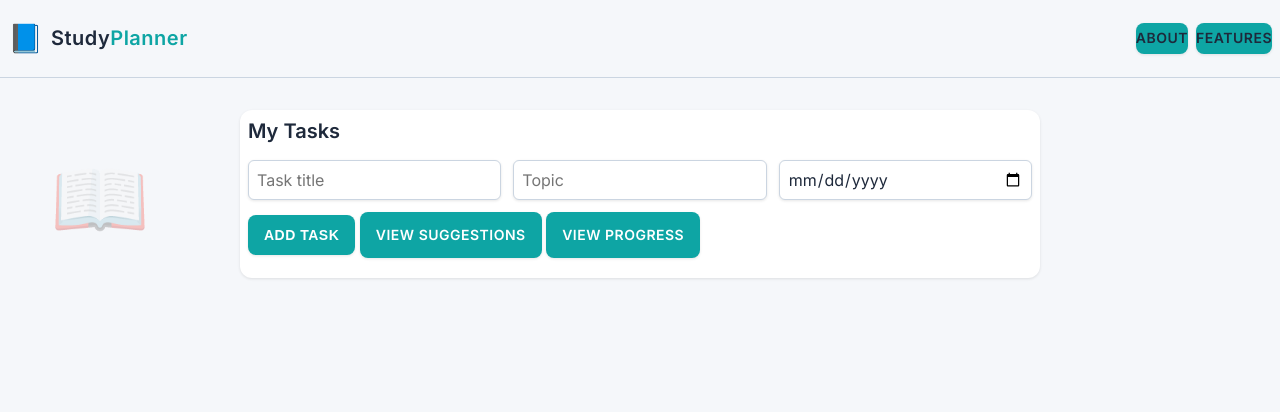
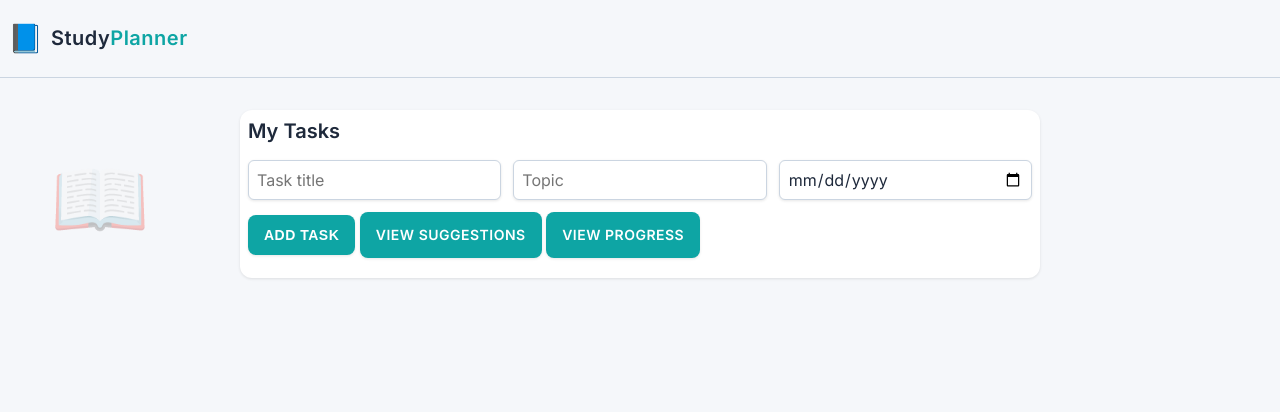
Before and after one commit to anuragmi5hra/Ai_suggestion_student, a Flask app: page /dashboard in a window 1280 px wide. Shown: the top 412 px of the page. Run offline with Flask 2, Linux system fonts and the light colour scheme.

Commit message:
all bugs are fix

```diff
--- a/ai-suggestion-python/static/css/style.css
+++ b/ai-suggestion-python/static/css/style.css
@@ -257,6 +257,12 @@ a {
 }
 
 .btn:hover {
+  background-color: var(--color-primary-hover);
+  transform: scale(1.05);
+  box-shadow: var(--shadow-md);
+}
+
+.a:hover{
   background-color: var(--color-primary-hover);
   transform: scale(1.05);
   box-shadow: var(--shadow-md);
--- a/ai-suggestion-python/static/js/scripts.js
+++ b/ai-suggestion-python/static/js/scripts.js
@@ -26,8 +26,8 @@ function navHtml(){
 
     <div class="links">
       <a href="index.html"></a>
-      <a href="#about">About</a>
-      <a href="#features">Features</a>
+      <a href="#about"></a>
+      <a href="#features"></a>
     </div>
   </div>`;
 }
```
